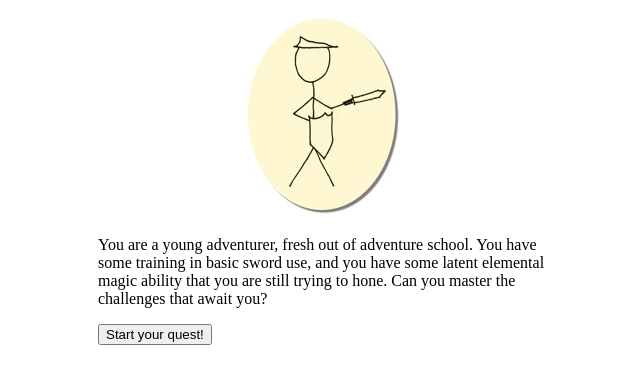
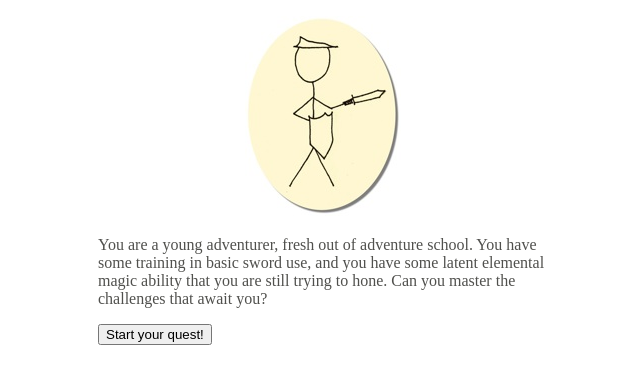
Before and after one commit to jvanderhyde/worlds-tiniest-rpg, a PHP site: page / in a window 1280 px wide. Shown: the top 384 px of the page, without its empty margins (317-957 px from the left). Run offline with PHP 8.4, Linux system fonts and the light colour scheme; data comes from the database, SQL or seed files in the repository; data that the repository does not hold is empty.

Commit message:
Some nicer formatting with CSS

```diff
--- a/php/TiniestRPG/finish.php
+++ b/php/TiniestRPG/finish.php
@@ -7,6 +7,7 @@
     <head>
         <meta charset="UTF-8">
         <title>World's Tiniest RPG</title>
+        <link rel="stylesheet" type="text/css" media="screen,print" href="oldpaper.css">
     </head>
     <body>
         <div style="width: 450px; margin-left: auto; margin-right: auto;">
--- a/php/TiniestRPG/index.php
+++ b/php/TiniestRPG/index.php
@@ -7,8 +7,9 @@
     <head>
         <meta charset="UTF-8">
         <title>World's Tiniest RPG</title>
+        <link rel="stylesheet" type="text/css" media="screen,print" href="oldpaper.css">
     </head>
-    <body>
+    <body style="background-color: rgb(255, 255, 255);">
         <div style="width: 450px; margin-left: auto; margin-right: auto;">
             <p style="text-align: center">
                 <img src="images/MainCharacter.jpg"/>
--- /dev/null
+++ b/php/TiniestRPG/oldpaper.css
@@ -0,0 +1,14 @@
+/*
+    Created on : Jan 10, 2015, 4:21:14 PM
+    Author     : James Vanderhyde
+*/
+
+body
+{
+    background-color: rgb(247, 246, 226);
+}
+p
+{
+    color: rgb(80, 80, 77);
+    font-family: 'HoeflerText-Regular', 'Hoefler Text', 'Times New Roman', serif;
+}
--- a/php/TiniestRPG/play.php
+++ b/php/TiniestRPG/play.php
@@ -7,6 +7,7 @@
     <head>
         <meta charset="UTF-8">
         <title>World's Tiniest RPG</title>
+        <link rel="stylesheet" type="text/css" media="screen,print" href="oldpaper.css">
     </head>
     <body>
         <div style="width: 450px; margin-left: auto; margin-right: auto;">
@@ -121,6 +122,7 @@ if ($nextquestion === NULL)
     echo '<form action="finish.php" method="post">';
 else
     echo '<form action="play.php" method="post">';
+echo "<p>";
 
 //Randomize and display the responses
 $keys = array_keys($responses);
@@ -133,6 +135,7 @@ foreach ($keys as $index)
     echo $responses[$index];
     echo '<br>';
 }
+echo "</p>";
 
 ?>
                 <input type="submit" value="Select">
```
